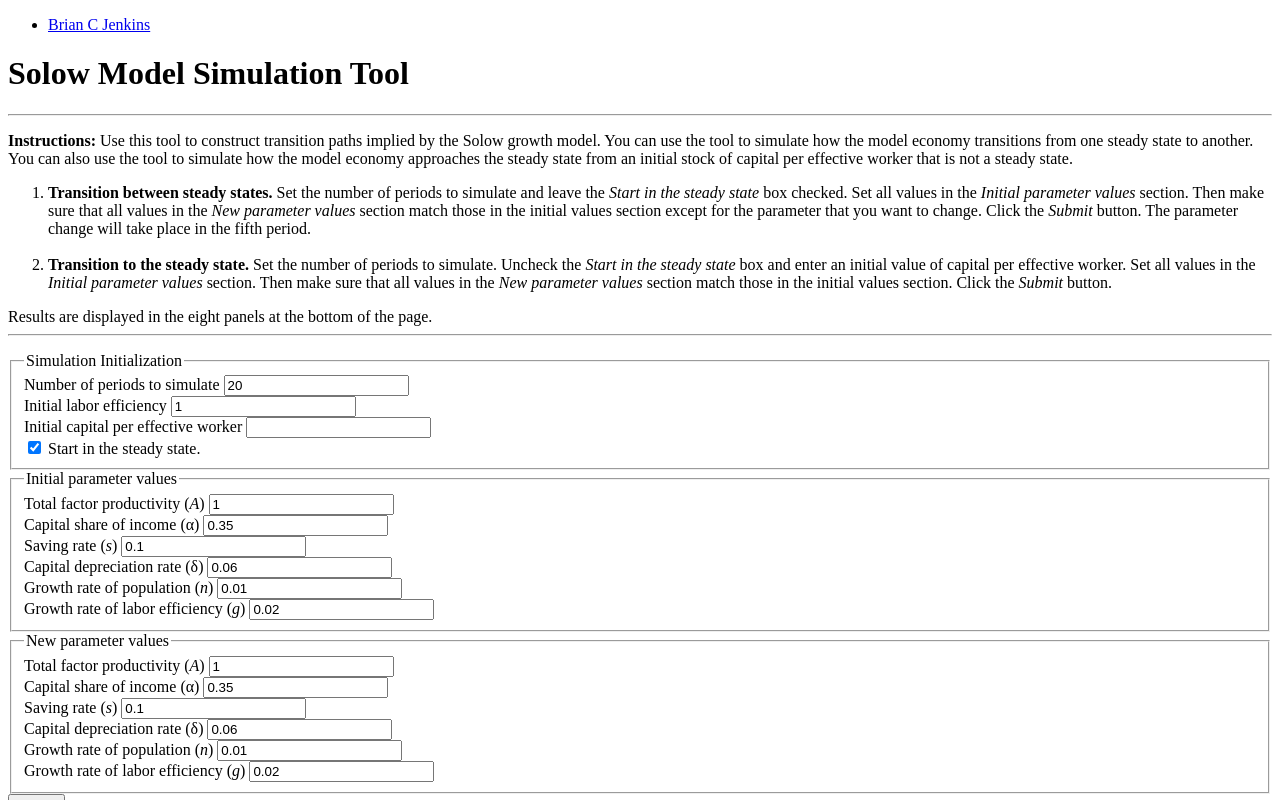
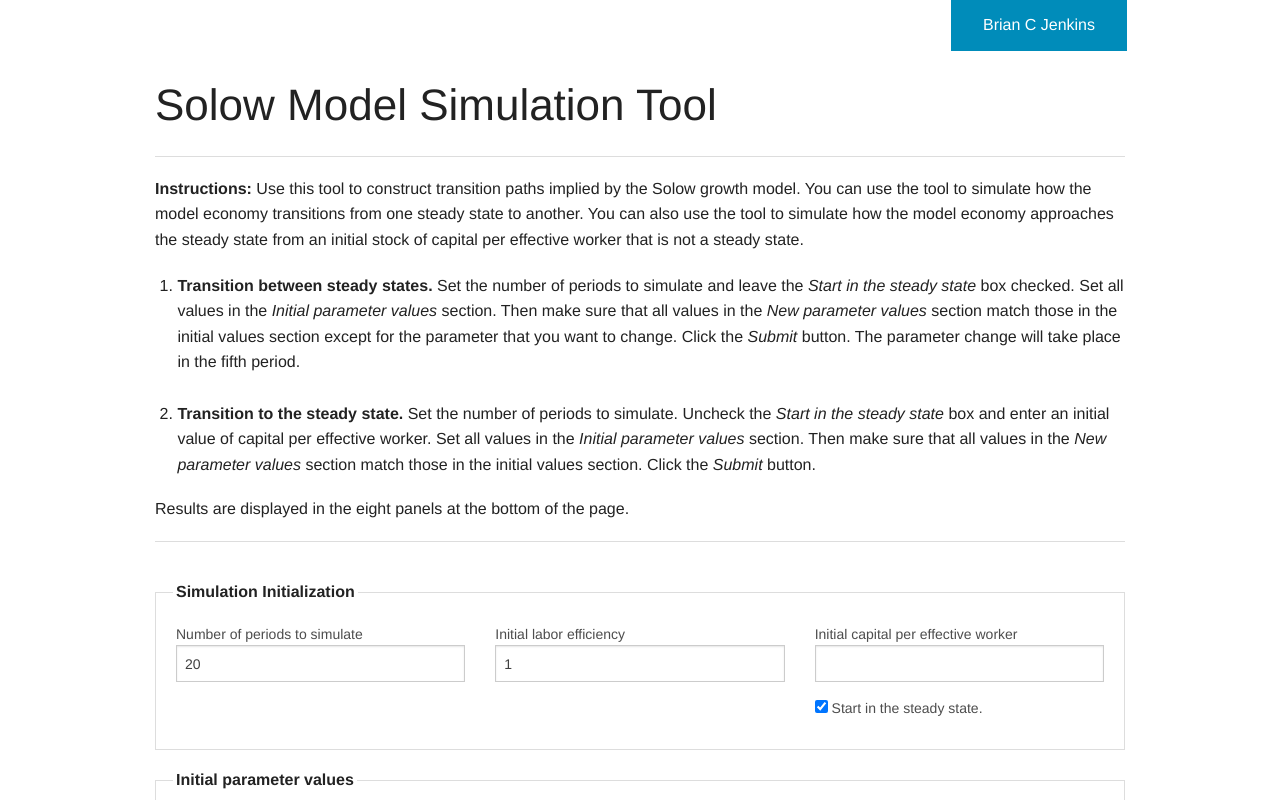
Before and after one commit to pmclanahan/solow-simulation, a plain HTML site: page index.html in a window 1280 px wide. Shown: the top 800 px of the page. Drawn offline with nearby package versions, Linux system fonts and the light colour scheme.

Commit message:
updated app.css

```diff
--- a/index.html
+++ b/index.html
@@ -9,7 +9,7 @@
     <script src="http://code.highcharts.com/highcharts.js"></script>
     <script src="js/solow.js"></script>
 
-    <!-- <link rel="stylesheet" href="css/foundation.css" /> -->
+    <link rel="stylesheet" href="css/foundation.css" />
     <link href="css/app.css" type="text/css" rel="stylesheet" />
 
 
```
